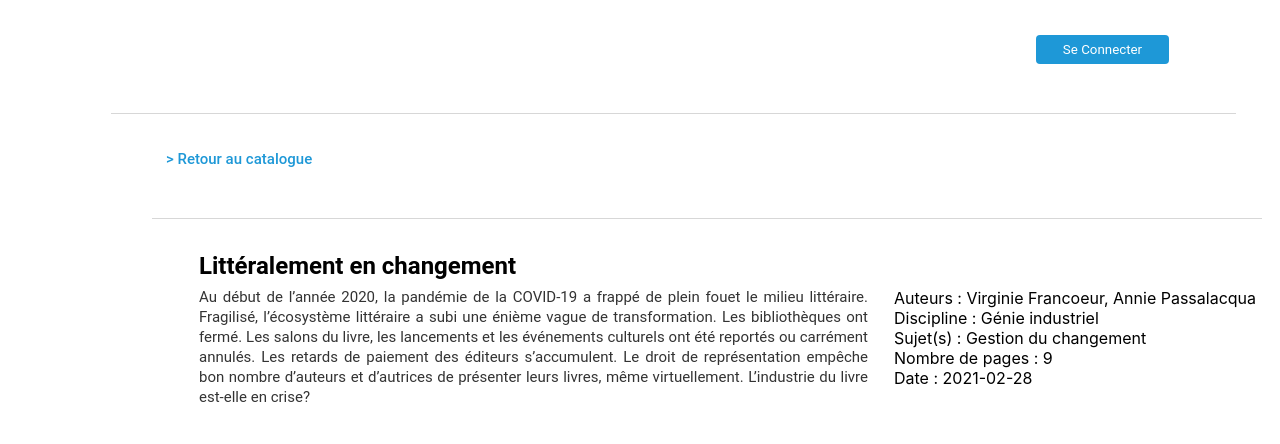
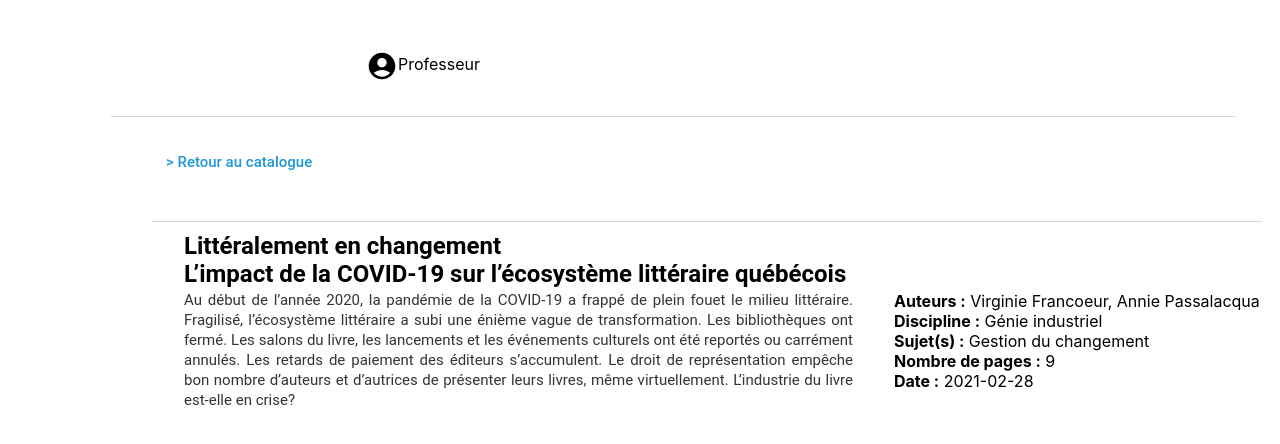
Before and after one commit to EdwardHealy00/Projet-LAC, a React (Create React App) app in the folder etude-cas/: page /etude-de-cas in a window 1280 px wide. Shown: the top 444 px of the page. Built offline with nearby package versions, Linux system fonts and the light colour scheme.

Commit message:
progress case study with connection

```diff
--- a/etude-cas/package.json
+++ b/etude-cas/package.json
@@ -5,6 +5,7 @@
   "dependencies": {
     "@emotion/react": "^11.9.3",
     "@emotion/styled": "^11.9.3",
+    "@mui/icons-material": "^5.8.4",
     "@mui/material": "^5.8.7",
     "@testing-library/jest-dom": "^5.16.4",
     "@testing-library/react": "^13.2.0",
--- a/etude-cas/src/components/App.tsx
+++ b/etude-cas/src/components/App.tsx
@@ -2,14 +2,17 @@ import React, { useState } from 'react';
  import Catalogue from './Catalogue';
 import { BrowserRouter as Router, Routes, Route } from "react-router-dom";
 import CaseStudyWTconnection from './CaseStudyWTconnection';
+import CaseStudyWconnection from './CaseStudyWconnection';
 
 function App() {
   // const [count, setCount] = useState(0);
   return (
     <div>
         <Routes>
+          <Route path="/" element={<Catalogue />} />
           <Route path="/catalogue" element={<Catalogue />} />
-          <Route path="/etude-de-cas" element={<CaseStudyWTconnection />} />
+          {/* <Route path="/etude-de-cas" element={<CaseStudyWTconnection />} /> */}
+          <Route path="/etude-de-cas" element={<CaseStudyWconnection />} />
           {/* <Route path="/contact" element={< />} /> */}
         </Routes>
     </div>
--- /dev/null
+++ b/etude-cas/src/components/CaseStudyWconnection.tsx
@@ -0,0 +1,49 @@
+import React from "react";
+import '../styles/LightCaseStudy.css';
+import Button from './UI-Elements/Button';
+import '../img/normal_search.svg';
+// import { useNavigate } from "react-router-dom";
+import AccountCircle from '@mui/icons-material/AccountCircle';
+
+interface Props {}
+
+const CaseStudyWTconnection: React.FC<Props> = ({ }) => {
+    // const navigate = useNavigate();
+  return (
+    <div id="main">
+      <div id="profile">
+        <AccountCircle sx={{verticalAlign: 'middle', fontSize:'32px'}}/>Professeur
+      </div>
+        <div id="line"></div>
+        <Button children="> Retour au catalogue" styleName="return" onClick={() => console.log("You clicked")}></Button>
+        <div id="part">
+          <div id="top-part">
+            <div id="first">
+              <div id="title">
+                Littéralement en changement
+                <div id="subtitle">
+                  L’impact de la COVID-19 sur l’écosystème littéraire québécois
+                </div>
+              </div>
+
+              <div id="information">Au début de l’année 2020, la pandémie de la COVID-19 a frappé de plein fouet le milieu littéraire. Fragilisé, l’écosystème littéraire a subi une énième vague de transformation. Les bibliothèques ont fermé. Les salons du livre, les lancements et les événements culturels ont été reportés ou carrément annulés. Les retards de paiement des éditeurs s’accumulent. Le droit de représentation empêche bon nombre d’auteurs et d’autrices de présenter leurs livres, même virtuellement. L’industrie du livre est-elle en crise?</div>
+            </div>
+            <div id="second">
+              <div><b>Auteurs :</b> Virginie Francoeur, Annie Passalacqua</div>
+              <div><b>Discipline :</b> Génie industriel</div>
+              <div><b>Sujet(s) :</b> Gestion du changement</div>
+              <div><b>Nombre de pages :</b> 9</div>
+              <div><b>Date :</b> 2021-02-28</div>
+
+            </div>
+          </div>
+          <div id="bottom-part">
+
+          </div>
+        </div>
+
+    </div>
+  );
+}
+
+export default CaseStudyWTconnection;
--- a/etude-cas/src/styles/LightCaseStudy.css
+++ b/etude-cas/src/styles/LightCaseStudy.css
@@ -31,8 +31,8 @@
 
     #title {
         position:relative;
-        left:15px;
-        top:23px;
+        /* left:15px; */
+        /* top:23px; */
         width: 876px;
         height: 58px;
         background-color: rgba(255, 255, 255, 0);
@@ -55,7 +55,7 @@
         text-align: justify;
         line-height: 20px;
         position:relative;
-        left:15px;
+        /* left:15px; */
         font-size:15px;
         /* top:85px; */
     }
@@ -76,3 +76,10 @@
         align-items: left;
         /* justify-content: space-between; */
       }
+
+#profile {
+    text-align: right;
+    position:relative;
+    top: 50px;
+    right: 800px;
+}
```
Also changed, not shown: 1 other file (tests, documents, lock files or other folders).
